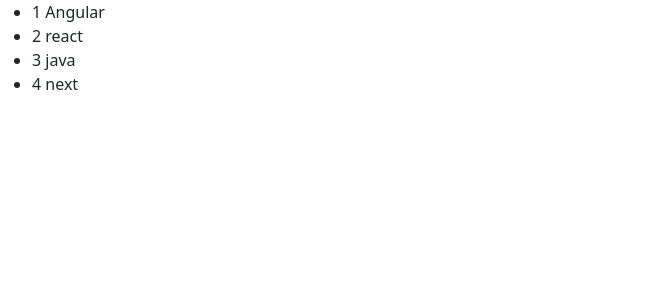
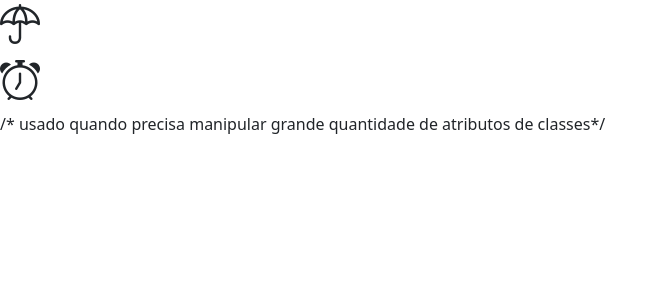
Before and after one commit to PamelaMarinho/AngularFundamentos, an Angular app: page / in a window 1280 px wide. Shown: the top 300 px of the page, without its empty margins (0-668 px from the left). Built offline with nearby package versions, Linux system fonts and the light colour scheme.

Commit message:
diretiva ngClass

```diff
--- a/src/app/app.component.html
+++ b/src/app/app.component.html
@@ -10,10 +10,10 @@
   <app-ciclo [valorInicial]="valor" *ngIf="!deletado"></app-ciclo>
   <app-diretiva-ngif></app-diretiva-ngif>
   <app-diretiva-ng-switch></app-diretiva-ng-switch>
-  <app-diretiva-ng-for></app-diretiva-ng-for>-->
   <app-diretiva-ng-for></app-diretiva-ng-for>
+  <app-diretiva-ng-for></app-diretiva-ng-for> -->
+  <app-diretiva-ng-class></app-diretiva-ng-class>
 
 </div>
 
-
 <router-outlet></router-outlet>
--- a/src/app/app.module.ts
+++ b/src/app/app.module.ts
@@ -15,6 +15,7 @@
 import { DiretivaNgifComponent } from './diretiva-ngif/diretiva-ngif.component';
 //import { DiretivaNgSwitchComponent } from './diretiva-ng-switch/diretiva-ng-switch.component';
 import { DiretivaNgForComponent } from './diretiva-ngfor/diretiva-ng-for.component';
+import { DiretivaNgClassComponent } from './diretiva-ng-class/diretiva-ng-class.component';
 
 
 //decorator @
@@ -30,11 +31,13 @@
     CicloComponent,
     DiretivaNgForComponent,
     DiretivaNgifComponent,
+    DiretivaNgClassComponent,
   ],
   //imports contem outros módulos que serão usados aqui ou nas declarations
   imports: [
     //import { CursoComponent } from './curso/curso.component';
     //import { QuartoModule } from './quarto/quarto.module';
+    //import { DiretivaNgclassComponent } from './diretiva-ng-class/diretiva-ng-class.component';
     //BrowserModule prepara app para ser rodada em um browser
     BrowserModule,
     AppRoutingModule,
--- a/src/app/diretiva-ng-class/diretiva-ng-class.component.html
+++ b/src/app/diretiva-ng-class/diretiva-ng-class.component.html
@@ -1,14 +1,18 @@
-@import '~bootstrap-icons/font/bootstrap-icons.css' no src/styles.css
 <h1>
-    <i class="glyphicon"
-    [class.glyphicon-star-empty]="!meuFavorito"
-    [class.glyphicon-star]="meuFavorito"
-    (click)="onClick()"
+<i [class.bi-umbrella]="meuFavorito"
+    [class.bi-yin-yang]="!meuFavorito"
+    (click)="mudaStatus()"
+></i>
+</h1>
+
+
+<h1>
+    <i class="bi"
+      [ngClass]="{
+        'bi-alarm-fill': !meuFavorito,
+        'bi-alarm': meuFavorito}"
+      (click)="mudaStatus()"
     ></i>
   </h1>
 
-  <h1>
-    <i [class.bi-star]="!meuFavorito"
-    [class.bi-star-fill]="meuFavorito"
-  ></i>
-  </h1>
+/* usado quando precisa manipular grande quantidade de atributos de classes*/
--- a/src/app/diretiva-ng-class/diretiva-ng-class.component.ts
+++ b/src/app/diretiva-ng-class/diretiva-ng-class.component.ts
@@ -1,4 +1,3 @@
-
 import { Component, OnInit } from '@angular/core';
 
 @Component({
@@ -6,17 +5,18 @@
   templateUrl: './diretiva-ng-class.component.html',
   styleUrls: ['./diretiva-ng-class.component.css']
 })
-export class DiretivaNgclassComponent implements OnInit {
+export class DiretivaNgClassComponent implements OnInit {
 
-  meuFavorito: boolean = false;
+  meuFavorito: boolean =  true;
 
   constructor() { }
 
-  ngOnInit() {
+  ngOnInit(): void {
   }
 
-  onClick(){
+  mudaStatus(){
     this.meuFavorito = !this.meuFavorito;
   }
 
+
 }
--- a/src/styles.css
+++ b/src/styles.css
@@ -1 +1,2 @@
 /* You can add global styles to this file, and also import other style files */
+@import '~bootstrap-icons/font/bootstrap-icons.css'
```
